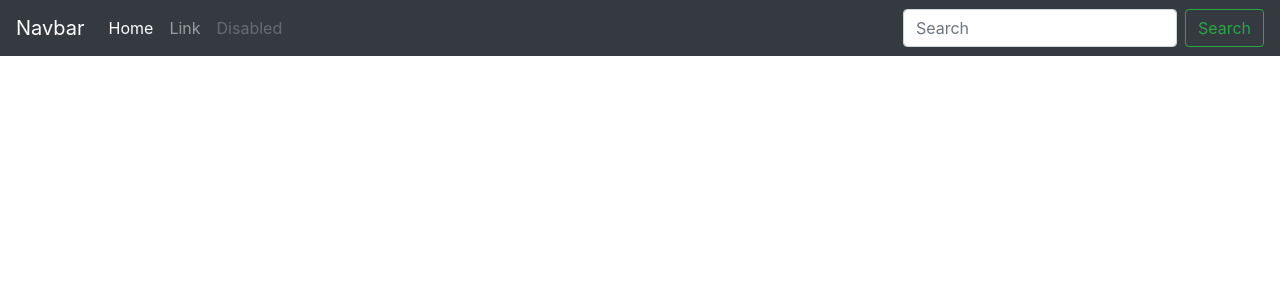
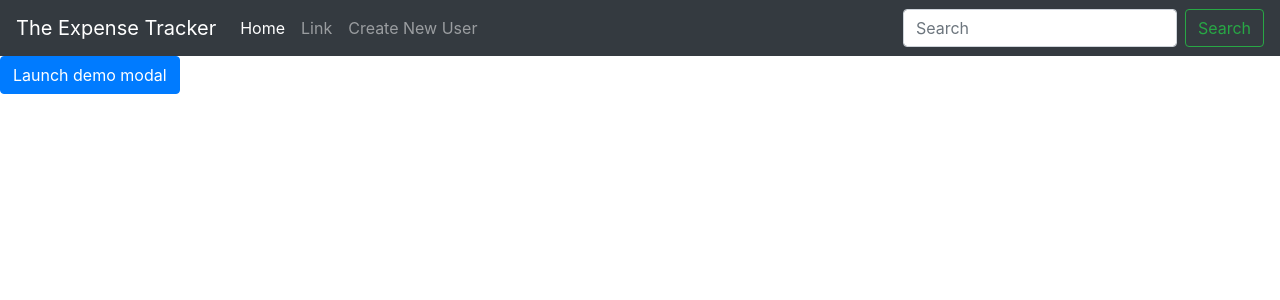
Before and after one commit to FECclass/Expense_Tracker, a Node server app: template views/admin.html in a window 1280 px wide. Shown: the top 300 px of the page. Run offline with Node 20, Linux system fonts and the light colour scheme; the template is opened without the code that fills it, so the values that code supplies are empty.

Commit message:
admin page

```diff
--- a/views/admin.html
+++ b/views/admin.html
@@ -4,10 +4,13 @@
     <title></title>
     <link rel="stylesheet" href="/stylesheets/bootstrap.css">
     <link rel="stylesheet" href="https://stackpath.bootstrapcdn.com/bootstrap/4.1.3/css/bootstrap.min.css" integrity="sha384-MCw98/SFnGE8fJT3GXwEOngsV7Zt27NXFoaoApmYm81iuXoPkFOJwJ8ERdknLPMO" crossorigin="anonymous">
-  </head>
+    <script src="https://code.jquery.com/jquery-3.3.1.slim.min.js" integrity="sha384-q8i/X+965DzO0rT7abK41JStQIAqVgRVzpbzo5smXKp4YfRvH+8abtTE1Pi6jizo" crossorigin="anonymous"></script>
+<script src="https://cdnjs.cloudflare.com/ajax/libs/popper.js/1.14.3/umd/popper.min.js" integrity="sha384-ZMP7rVo3mIykV+2+9J3UJ46jBk0WLaUAdn689aCwoqbBJiSnjAK/l8WvCWPIPm49" crossorigin="anonymous"></script>
+<script src="https://stackpath.bootstrapcdn.com/bootstrap/4.1.3/js/bootstrap.min.js" integrity="sha384-ChfqqxuZUCnJSK3+MXmPNIyE6ZbWh2IMqE241rYiqJxyMiZ6OW/JmZQ5stwEULTy" crossorigin="anonymous"></script>
+</head>
   <body>
         <nav class="navbar navbar-expand-lg navbar-dark bg-dark">
-                <a class="navbar-brand" href="#">Navbar</a>
+                <a class="navbar-brand" href="#">The Expense Tracker</a>
                 <button class="navbar-toggler" type="button" data-toggle="collapse" data-target="#navbarTogglerDemo02" aria-controls="navbarTogglerDemo02" aria-expanded="false" aria-label="Toggle navigation">
                   <span class="navbar-toggler-icon"></span>
                 </button>
@@ -20,7 +23,9 @@
                       <a class="nav-link" href="#">Link</a>
                     </li>
                     <li class="nav-item">
-                      <a class="nav-link disabled" href="#">Disabled</a>
+                            <a class="nav-link" data-toggle="modal" data-target="#exampleModal">
+                                    Create New User
+                            </a>
                     </li>
                   </ul>
                   <form class="form-inline my-2 my-lg-0">
@@ -29,5 +34,33 @@
                   </form>
                 </div>
               </nav>
+              <!-- Button trigger modal -->
+<button type="button" class="btn btn-primary" data-toggle="modal" data-target="#exampleModal">
+        Launch demo modal
+      </button>
+
+      <!-- Modal -->
+      <div class="modal fade" id="exampleModal" tabindex="-1" role="dialog" aria-labelledby="exampleModalLabel" aria-hidden="true">
+        <div class="modal-dialog" role="document">
+          <div class="modal-content">
+            <div class="modal-header">
+              <h5 class="modal-title" id="exampleModalLabel">Modal title</h5>
+              <button type="button" class="close" data-dismiss="modal" aria-label="Close">
+                <span aria-hidden="true">&times;</span>
+              </button>
+            </div>
+            <div class="modal-body col-md-2">
+            User Name: <input type:"text">
+            Email: <input type:"text">
+            Password: <input type:"text">
+            Confirm Password: <input type:"text">
+            </div>
+            <div class="modal-footer">
+              <button type="button" class="btn btn-secondary" data-dismiss="modal">Close</button>
+              <button type="button" class="btn btn-primary">Save changes</button>
+            </div>
+          </div>
+        </div>
+      </div>
   </body>
 </html>
```
